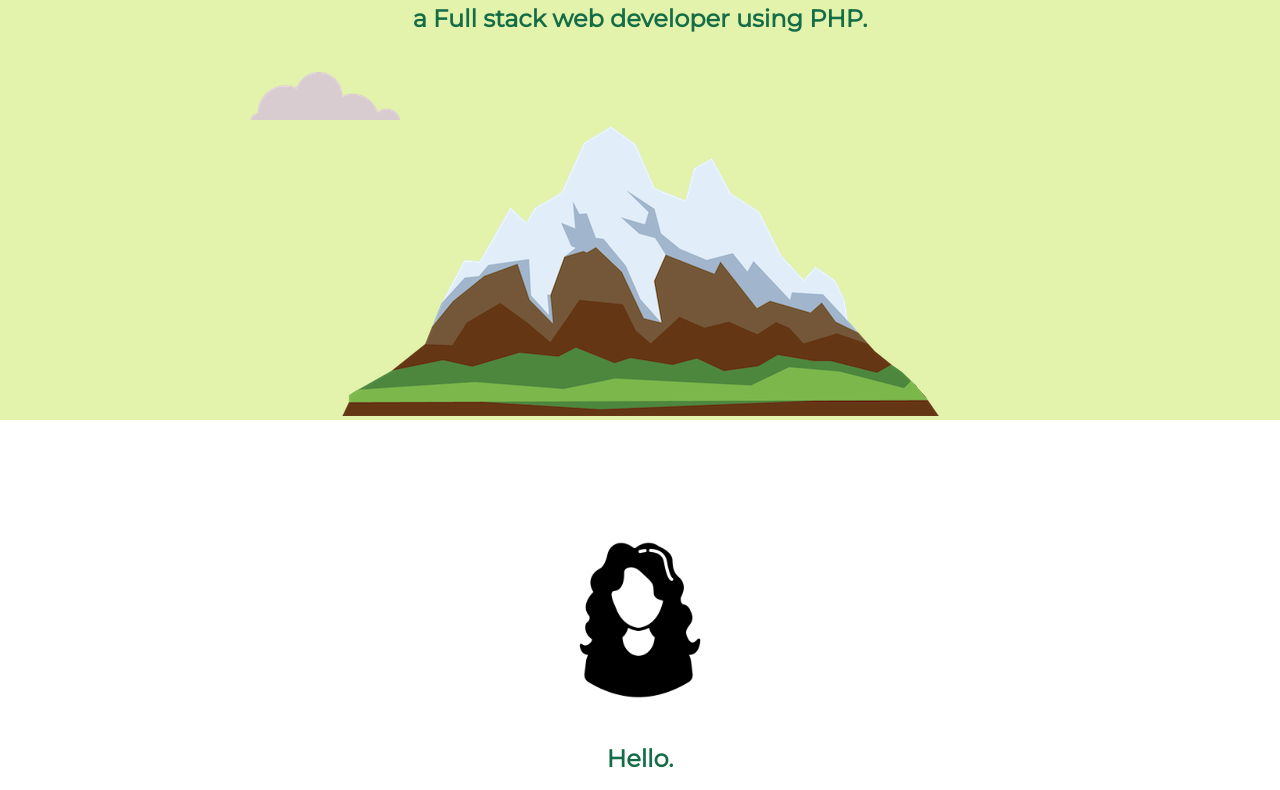
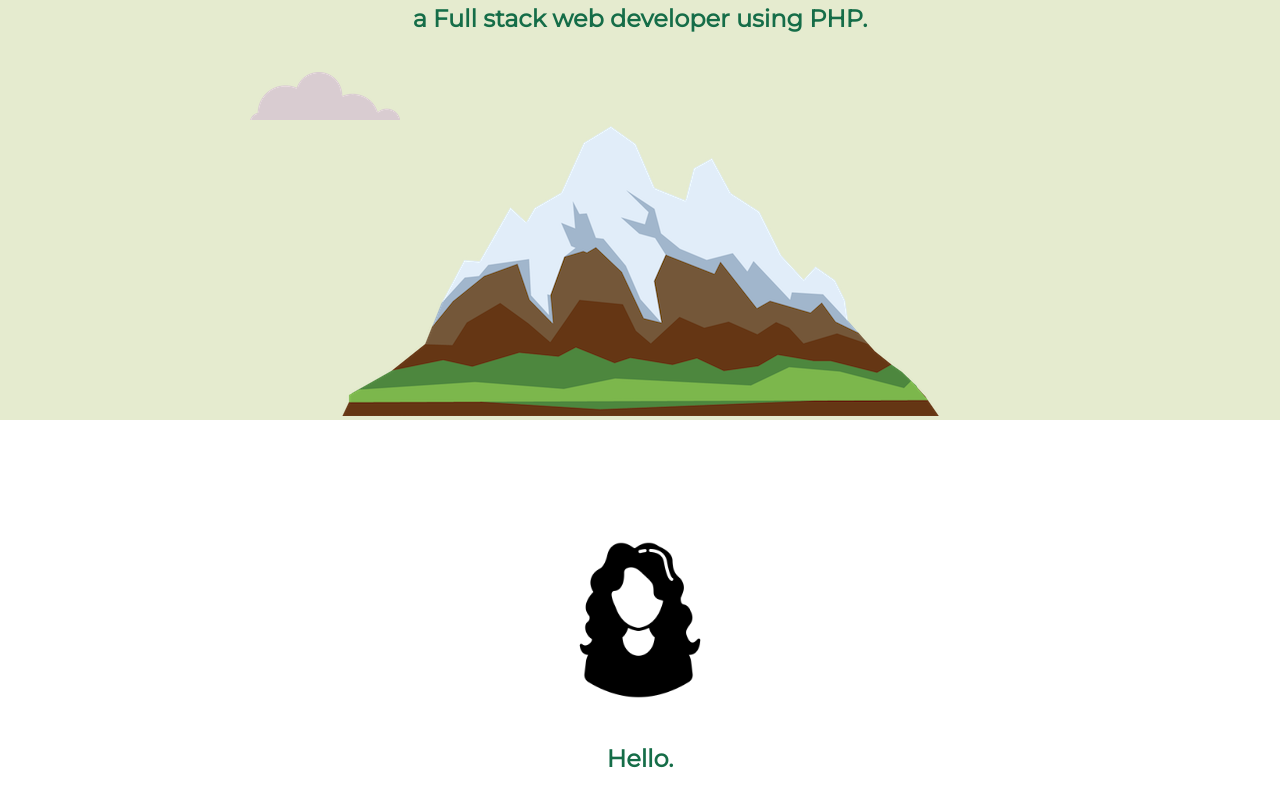
Before and after one commit to Nehal-Mahdy/Portfolio, a plain HTML site: page index.html in a window 1280 px wide. Shown: the part 298-1088 px from the top of the page. Drawn offline with Linux system fonts and the light colour scheme.

Commit message:
second commit

```diff
--- a/css/styles.css
+++ b/css/styles.css
@@ -67,7 +67,7 @@ a:hover{
 
 
 .topcontainer{
-    background-color:#E3F3AC;
+    background-color:#e5ebcf;
     position: relative;
     padding-top: 100px;
 }
```
